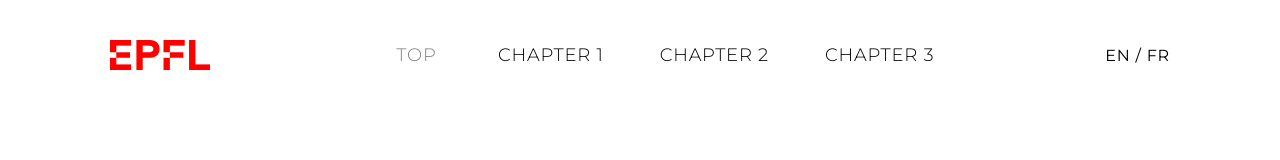
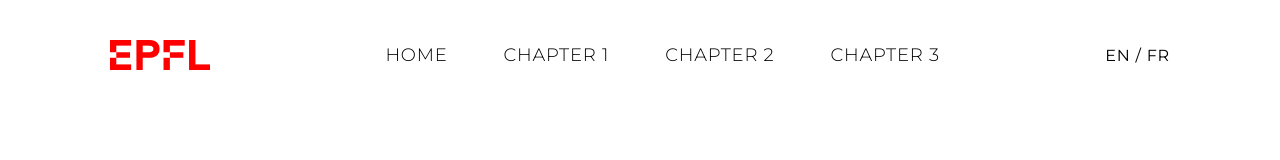
Before and after one commit to EPFL-Astrophysics-I/home, a React (Create React App) app: page / in a window 1280 px wide. Shown: the top 160 px of the page. Built offline with nearby package versions, Linux system fonts and the light colour scheme.

Commit message:
Remove scroll nav and sticky header

```diff
--- a/src/components/Header/Header.css
+++ b/src/components/Header/Header.css
@@ -1,6 +1,6 @@
 .header {
-  position: sticky;
-  top: 0;
+  /* position: sticky;
+  top: 0; */
   display: flex;
   flex-direction: row;
   flex-wrap: nowrap;
--- a/src/components/Nav/Nav.css
+++ b/src/components/Nav/Nav.css
@@ -9,16 +9,17 @@
   /* background-color: chartreuse; */
 }
 
-.nav-link {
+.nav a {
+  text-decoration: none;
   padding: 0px 18px;
   margin: 5px 10px;
-  /* background-color: red; */
   font-size: 18px;
   text-transform: uppercase;
   color: black;
   cursor: pointer;
+  /* background-color: red; */
 }
 
-.nav-link-active {
+.nav a:hover {
   color: gray;
 }
--- a/src/components/Nav/Nav.js
+++ b/src/components/Nav/Nav.js
@@ -1,53 +1,12 @@
-import { Link } from 'react-scroll';
 import './Nav.css';
 
 export default function Nav() {
   return (
     <nav className='nav'>
-      <Link
-        to='top-of-page'
-        spy={true}
-        smooth={true}
-        duration={500}
-        offset={-120}
-        className='nav-link'
-        activeClass='nav-link-active'
-      >
-        &nbsp;top&nbsp;
-      </Link>
-      <Link
-        to='chapter1'
-        spy={true}
-        smooth={true}
-        duration={500}
-        offset={-100}
-        className='nav-link'
-        activeClass='nav-link-active'
-      >
-        Chapter 1
-      </Link>
-      <Link
-        to='chapter2'
-        spy={true}
-        smooth={true}
-        duration={500}
-        offset={-100}
-        className='nav-link'
-        activeClass='nav-link-active'
-      >
-        Chapter 2
-      </Link>
-      <Link
-        to='chapter3'
-        spy={true}
-        smooth={true}
-        duration={500}
-        offset={-100}
-        className='nav-link'
-        activeClass='nav-link-active'
-      >
-        Chapter 3
-      </Link>
+      <a href='https://epfl-astrophysics-i.github.io/home/'>Home</a>
+      <a href='https://epfl-astrophysics-i.github.io/chapter1/'>Chapter 1</a>
+      <a href='https://epfl-astrophysics-i.github.io/chapter2/'>Chapter 2</a>
+      <a href='https://epfl-astrophysics-i.github.io/chapter3/'>Chapter 3</a>
     </nav>
   );
 }
```
